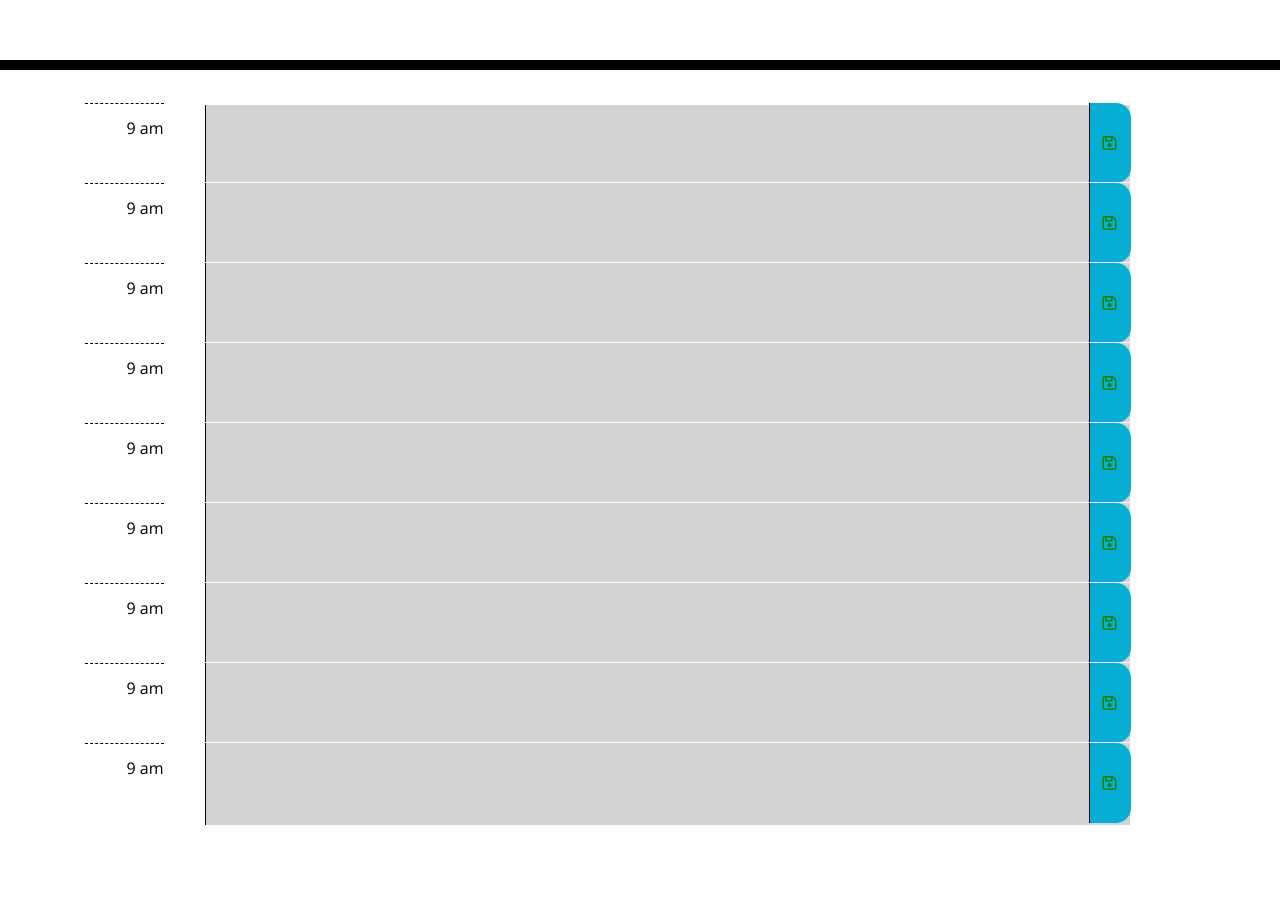
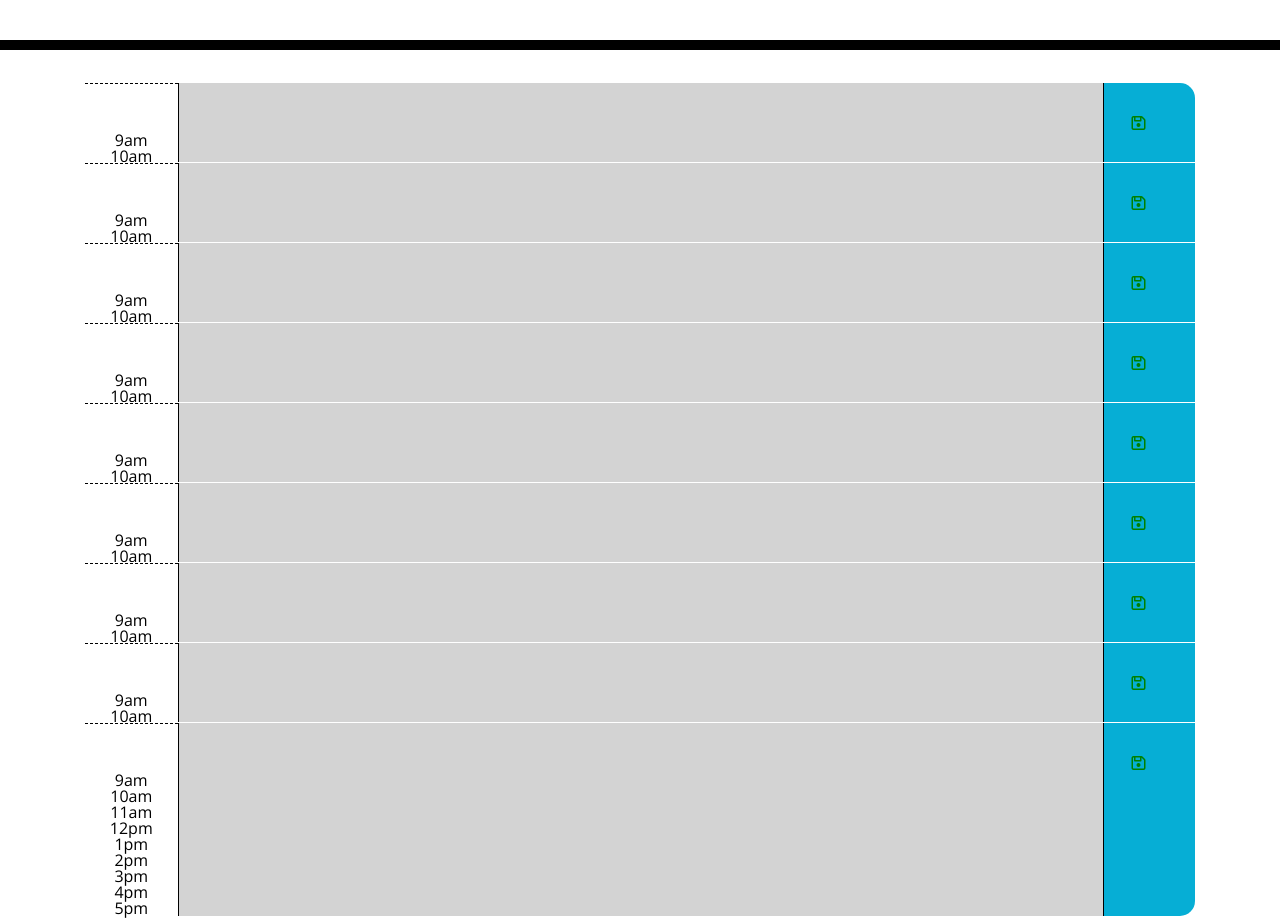
Before and after one commit to nickgusd/Work-Day-Planner, a plain HTML site: page index.html in a window 1280 px wide. Shown: the part 194-1114 px from the top of the page. Before the commit the page ends 1020 px from the top, so only its background shows below. Drawn offline with nearby package versions, Linux system fonts and the light colour scheme.

Commit message:
redid workplanner to create elements with for loop and changed layout

```diff
--- a/index.html
+++ b/index.html
@@ -32,110 +32,110 @@
     <div class="container">
       <!-- Timeblocks go here -->
       <div class="row">
-        <div class="col-sm-1, hour">
-          9 am
+        <div class="col-sm-1 hour time1">
+
         </div>
         <div class="col-sm-10">
           <textarea id = "textarea1"></textarea>
         </div>
-        <div class="col-sm-1, saveBtn">
+        <div class="col-sm-1 saveBtn">
           <i class="fa fa-floppy-o" id = "btn" aria-hidden="true"></i>
         </div>
       </div>
 
       <div class="row">
-        <div class="col-sm-1, hour">
-          9 am
+        <div class="col-sm-1 hour time2">
+
         </div>
         <div class="col-sm-10">
           <textarea></textarea>
         </div>
-        <div class="col-sm-1, saveBtn">
+        <div class="col-sm-1 saveBtn">
           <i class="fa fa-floppy-o" id = "btn" aria-hidden="true"></i>
         </div>
       </div>
 
       <div class="row">
-        <div class="col-sm-1, hour">
-          9 am
+        <div class="col-sm-1 hour time3">
+
         </div>
         <div class="col-sm-10">
           <textarea></textarea>
         </div>
-        <div class="col-sm-1, saveBtn">
+        <div class="col-sm-1 saveBtn">
           <i class="fa fa-floppy-o" id = "btn" aria-hidden="true"></i>
         </div>
       </div>
 
       <div class="row">
-        <div class="col-sm-1, hour">
-          9 am
+        <div class="col-sm-1 hour time4">
+
         </div>
         <div class="col-sm-10">
           <textarea></textarea>
         </div>
-        <div class="col-sm-1, saveBtn">
+        <div class="col-sm-1 saveBtn">
           <i class="fa fa-floppy-o" id = "btn" aria-hidden="true"></i>
         </div>
       </div>
 
       <div class="row">
-        <div class="col-sm-1, hour">
-          9 am
+        <div class="col-sm-1 hour time5">
+
         </div>
         <div class="col-sm-10">
           <textarea></textarea>
         </div>
-        <div class="col-sm-1, saveBtn">
+        <div class="col-sm-1 saveBtn">
           <i class="fa fa-floppy-o" id = "btn" aria-hidden="true"></i>
         </div>
       </div>
 
 
       <div class="row">
-        <div class="col-sm-1, hour">
-          9 am
+        <div class="col-sm-1 hour time6">
+
         </div>
         <div class="col-sm-10">
           <textarea></textarea>
         </div>
-        <div class="col-sm-1, saveBtn">
+        <div class="col-sm-1 saveBtn">
           <i class="fa fa-floppy-o" id = "btn" aria-hidden="true"></i>
         </div>
       </div>
 
       <div class="row">
-        <div class="col-sm-1, hour">
-          9 am
+        <div class="col-sm-1 hour time7">
+
         </div>
         <div class="col-sm-10">
           <textarea></textarea>
         </div>
-        <div class="col-sm-1, saveBtn">
+        <div class="col-sm-1 saveBtn">
           <i class="fa fa-floppy-o" id = "btn" aria-hidden="true"></i>
         </div>
       </div>
 
       <div class="row">
-        <div class="col-sm-1, hour">
-          9 am
+        <div class="col-sm-1 hour time8">
+
         </div>
         <div class="col-sm-10">
           <textarea></textarea>
         </div>
-        <div class="col-sm-1, saveBtn">
+        <div class="col-sm-1 saveBtn">
           <i class="fa fa-floppy-o" id = "btn" aria-hidden="true"></i>
         </div>
       </div>
 
       <div class="row">
-        <div class="col-sm-1, hour">
-          9 am
+        <div class="col-sm-1 hour time9">
+
         </div>
         <div class="col-sm-10">
           <textarea></textarea>
         </div>
-        <div class="col-sm-1, saveBtn">
+        <div class="col-sm-1 saveBtn">
           <i class="fa fa-floppy-o" id = "btn" aria-hidden="true"></i>
         </div>
       </div>
@@ -147,23 +147,65 @@
 
       $(document).ready(function() {
         //add current date
+
+        var schedule = ["9am","10am","11am","12pm","1pm","2pm","3pm","4pm","5pm"]
+
+        for (var i = 0; i < schedule.length; i++) {
+
+        var p = $("<p>");
+        var p1 = "<p>" + schedule[i] + "</p>"
+
+        $(".hour").append(p1)
+
+
+
+      }
+
+
+    });
+
+
+
+
+
+
+
+
+
+
+       /* function dataIndex() {
+
+
+          var events = $("textarea").val();
+
+          $("textarea").text(events);
+          $("textarea").attr("data-index", events);
+          $("textarea").attr("class", "textarea");
+
+          var eventText = $(this).attr("data-index");
+          console.log(eventText);
+
+        }
+
+
+
+
       $("#currentDay").append(moment().format('LLLL'));
 
         $("#btn").on("click", function() {
 
-            var text = $("textarea").val().trim();
+            var eventText = $(this).attr("data-index");
 
-            localStorage.setItem("Activity", text);
+            localStorage.setItem("Activity", eventText);
 
             var getText = JSON.parse(localStorage.getItem("textarea"));
-            $("#textarea1").text(text);
+            $("textarea").text(eventText);
 
-
+          dataIndex();
         })
 
-
       });
-
+        */
 
 
 
--- a/style.css
+++ b/style.css
@@ -65,6 +65,10 @@ div .col-sm-10 {
   padding-right: 0px !important;
 }
 
+p {
+  text-align: center;
+}
+
 textarea{
   background: transparent;
   border: none;
@@ -73,8 +77,7 @@ textarea{
   border-left: 1px solid black;
   width: 100%;
   height: 100%;
-  position: absolute;
-  margin-top: -14px;
+  margin-top: -32px;
   box-sizing: border-box;
   background: lightgray;
 
--- /dev/null
+++ b/style2.css
@@ -0,0 +1,98 @@
+body {
+    font-family: 'Open Sans', sans-serif;
+    font-size: 16px;
+    line-height: 1;
+  }
+
+  textarea{
+    background: lightgray;
+    border: none;
+    resize: none;
+    color: #000000;
+    border-left: 1px solid black;
+    padding: 10px;
+    width: 86%;
+    height: 50px;
+    display: block;
+    margin: 0 auto;
+    margin-top: -32px;
+
+
+  }
+
+  .jumbotron {
+    text-align: center;
+    background-color: transparent;
+    color: black;
+    border-radius: 0;
+    border-bottom: 10px solid black;
+  }
+
+  .description{
+    white-space: pre-wrap;
+  }
+
+  .time-block{
+    text-align: center;
+    border-radius: 15px;
+  }
+
+  .row {
+    white-space: pre-wrap;
+    height: 80px;
+    border-top: 1px solid white;;
+  }
+
+  .hour {
+    background-color: #ffffff;
+    color: #000000;
+    border-top: 1px dashed #000000;
+  }
+
+  .past {
+    background-color: #d3d3d3;
+    color: white;
+  }
+
+  .present {
+    background-color: #ff6961;
+    color: white;
+  }
+
+  .future {
+    background-color: #77dd77;
+    color: white;
+  }
+
+  .saveBtn {
+    border-left: 1px solid black;
+    border-top-right-radius: 15px;
+    border-bottom-right-radius: 15px;
+    background-color: #06AED5;
+    color: white;
+  }
+
+  button {
+    border-left: 1px solid black;
+    border-top-right-radius: 15px;
+    border-bottom-right-radius: 15px;
+    background-color: #06AED5;
+    color: white;
+    width: 80px;
+    height: 60px;
+
+  }
+
+  .saveBtn i:hover {
+    font-size: 20px;
+    transition: all .3s ease-in-out;
+  }
+
+  li {
+      display: flex;
+      justify-content: space-between;
+      height: 40px;
+      margin: 0px;
+      padding: 0px;
+
+  }
```
Also changed, not shown: index 2.html (added, +80 -0 lines), 1 other file.
